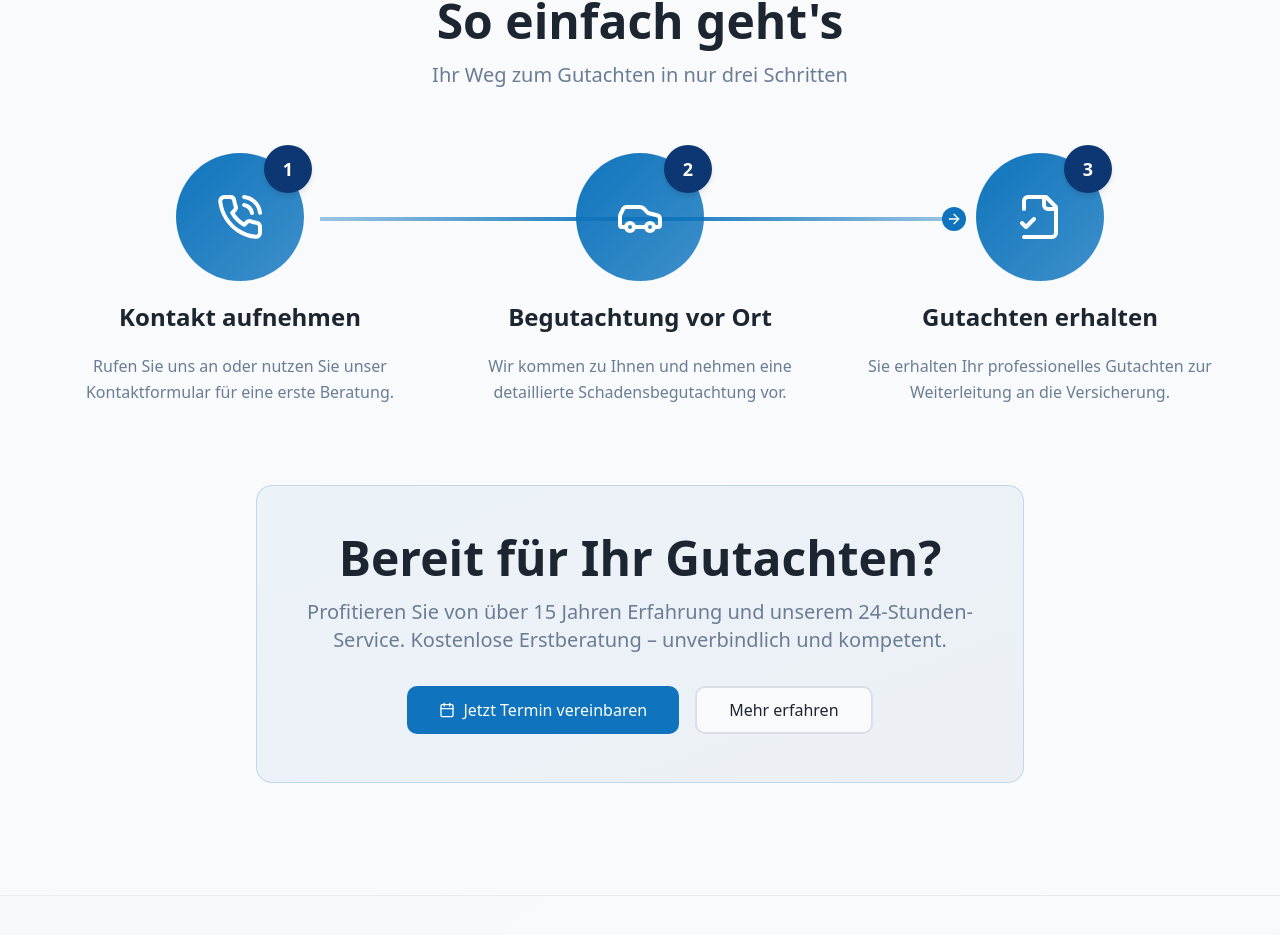
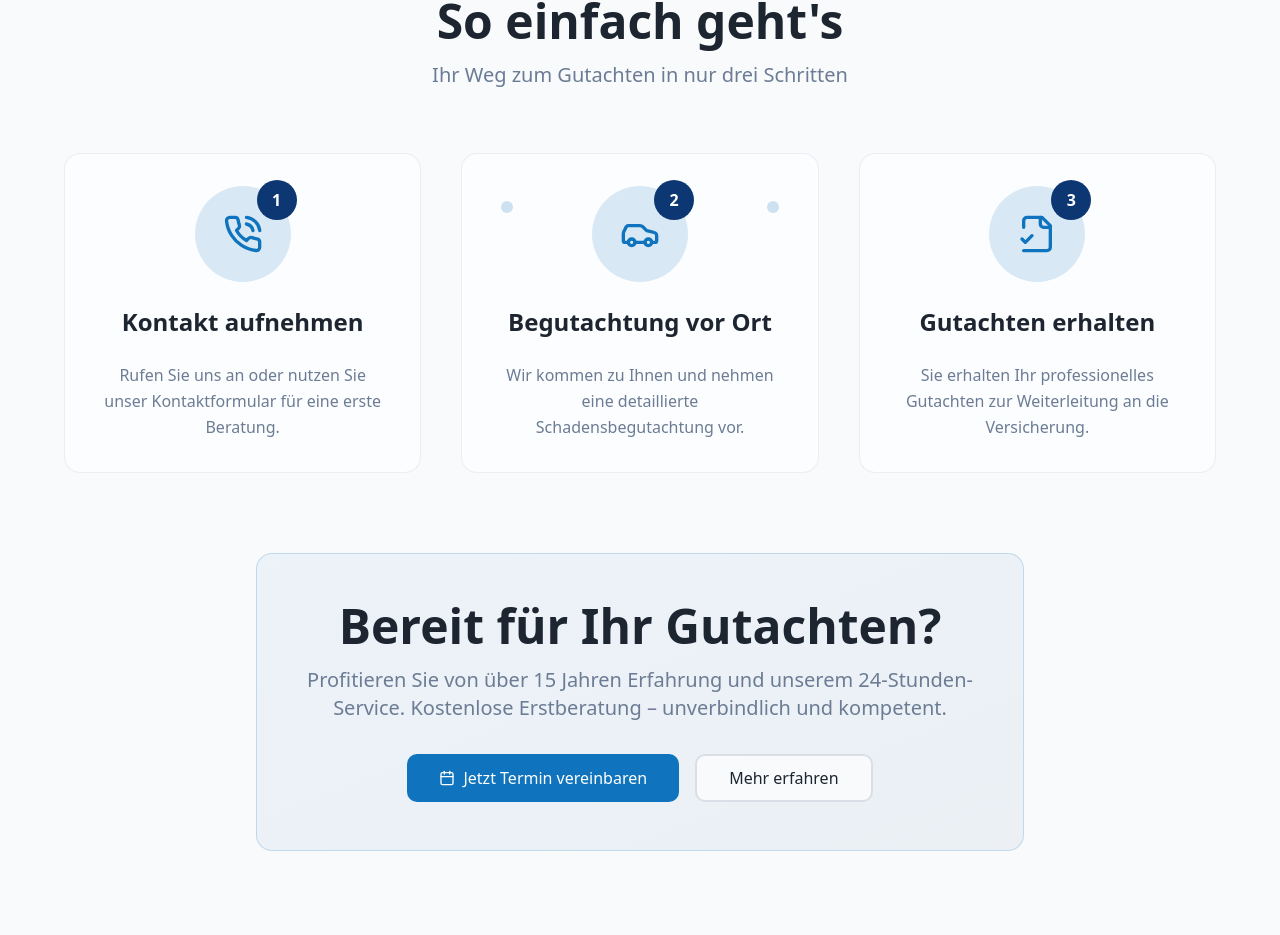
Before and after one commit to FatihK571/mainz-gutachter-hero, a React (Vite) app: page / in a window 1280 px wide. Shown: the part 2459-3394 px from the top of the page. Built offline with nearby package versions, Linux system fonts and the light colour scheme; the HTML template or start-up script is replaced by a standard one.

Commit message:
Refactor: Implement process timeline redesign

```diff
--- a/src/index.css
+++ b/src/index.css
@@ -307,31 +307,24 @@ All colors MUST be HSL.
 
   /* Process step component styles */
   .process-step-icon {
-    @apply w-32 h-32 mx-auto bg-gradient-to-br from-accent to-accent/80 rounded-full flex items-center justify-center shadow-[var(--shadow-lg)];
-    transition: all 0.3s cubic-bezier(0.4, 0, 0.2, 1);
+    @apply w-24 h-24 bg-accent/15 rounded-full flex items-center justify-center;
+    transition: all 0.3s ease;
   }
 
   .process-step-icon:hover {
-    @apply shadow-[var(--shadow-xl)] scale-105;
+    @apply bg-accent/25 scale-[1.03];
   }
 
   .process-step-badge {
-    @apply absolute -top-2 -right-2 w-12 h-12 bg-primary rounded-full flex items-center justify-center text-white font-bold shadow-md text-lg;
+    @apply absolute -top-1.5 -right-1.5 w-10 h-10 bg-primary rounded-full flex items-center justify-center text-white font-semibold text-base;
   }
 
-  .process-connector {
-    animation: connector-pulse 2s cubic-bezier(0.4, 0, 0.6, 1) infinite;
+  .process-step-card {
+    @apply relative bg-card/50 border border-border/50 rounded-2xl p-8 transition-all duration-300;
   }
 
-  @keyframes connector-pulse {
-    0%, 100% { opacity: 1; }
-    50% { opacity: 0.7; }
-  }
-
-  @media (prefers-reduced-motion: reduce) {
-    .process-connector {
-      animation: none;
-    }
+  .process-step-card:hover {
+    @apply border-accent/30 shadow-lg;
   }
 }
 
--- a/src/pages/Index.tsx
+++ b/src/pages/Index.tsx
@@ -1,6 +1,6 @@
 import { Button } from "@/components/ui/button";
 import { Header } from "@/components/Header";
-import { Phone, Shield, FileCheck, ClipboardList, BadgeEuro, FileText, Award, MapPin, Scale, Clock, MessageCircle, PhoneCall, Car, FileCheck2, Mail, Facebook, Instagram, Linkedin, Calendar, ArrowRight } from "lucide-react";
+import { Phone, Shield, FileCheck, ClipboardList, BadgeEuro, FileText, Award, MapPin, Scale, Clock, MessageCircle, PhoneCall, Car, FileCheck2, Mail, Facebook, Instagram, Linkedin, Calendar } from "lucide-react";
 import heroImage from "@/assets/hero-gutachter.jpg";
 import founderImage from "@/assets/founder-portrait.jpg";
 import { ContactForm } from "@/components/ContactForm";
@@ -239,96 +239,93 @@ const Index = () => {
 
           {/* Timeline */}
           <div className="relative">
-            {/* Horizontal Connector (desktop only) */}
-            <div
-              className="hidden lg:block absolute top-16 h-1 bg-gradient-to-r from-accent/40 via-accent to-accent/40 process-connector"
-              style={{ left: 'calc(16.66% + 4rem)', right: 'calc(16.66% + 4rem)' }}
-              aria-hidden="true"
+            <ol
+              className="grid lg:grid-cols-3 gap-8 lg:gap-10 list-none relative"
+              role="list"
+              aria-label="Drei-Schritte-Prozess"
             >
-              <div className="absolute -right-1.5 top-1/2 -translate-y-1/2 w-6 h-6 bg-accent rounded-full flex items-center justify-center">
-                <ArrowRight className="w-4 h-4 text-white" />
-              </div>
+              {/* Desktop: Dot connectors between steps */}
+              <div className="hidden lg:flex absolute top-12 left-0 right-0 justify-center items-center gap-[33%] px-[16.5%]" aria-hidden="true">
+                <div className="w-3 h-3 rounded-full bg-accent/40" />
+                <div className="w-3 h-3 rounded-full bg-accent/40" />
               </div>
 
-            {/* Vertical Connector (mobile/tablet only) */}
-            <div
-              className="lg:hidden absolute left-1/2 -translate-x-1/2 w-1 bg-gradient-to-b from-accent/40 via-accent to-accent/40"
-              style={{ top: '10rem', bottom: '10rem' }}
-              aria-hidden="true"
-            />
+              {/* Mobile: Connecting dots */}
+              <div className="lg:hidden absolute left-1/2 -translate-x-1/2 top-0 bottom-0 flex flex-col justify-evenly items-center pointer-events-none" aria-hidden="true">
+                <div className="w-2 h-2 rounded-full bg-accent/40" />
+                <div className="w-2 h-2 rounded-full bg-accent/40" />
+              </div>
 
-            <ol
-              className="grid lg:grid-cols-3 gap-12 relative list-none"
-              role="list"
-              aria-label="Gutachten-Prozess in drei Schritten"
-            >
               {/* Step 1 */}
               <li
-                className="text-center flex flex-col items-center space-y-5 focus-within:outline-none focus-within:ring-2 focus-within:ring-accent focus-within:ring-offset-4 rounded-lg p-4 -m-4 transition-all"
-                tabIndex={0}
+                className="process-step-card animate-fade-in text-center"
                 role="listitem"
                 aria-labelledby="step-1-title"
               >
-                <div className="relative inline-block">
+                <div className="flex flex-col items-center gap-6">
+                  <div className="relative">
                     <div className="process-step-icon">
-                    <PhoneCall className="w-12 h-12 text-white" aria-hidden="true" />
+                      <PhoneCall className="w-10 h-10 text-accent" aria-hidden="true" />
                     </div>
                     <div className="process-step-badge" aria-label="Schritt 1">
                       1
                     </div>
                   </div>
-                <h3 id="step-1-title" className="heading-3 text-foreground mb-3">
+                  <h3 id="step-1-title" className="heading-3 text-foreground">
                     Kontakt aufnehmen
                   </h3>
-                <p className="body text-muted-foreground leading-relaxed max-w-sm mx-auto">
+                  <p className="body text-muted-foreground leading-relaxed max-w-md">
                     Rufen Sie uns an oder nutzen Sie unser Kontaktformular für eine erste Beratung.
                   </p>
+                </div>
               </li>
 
               {/* Step 2 */}
               <li
-                className="text-center flex flex-col items-center space-y-5 focus-within:outline-none focus-within:ring-2 focus-within:ring-accent focus-within:ring-offset-4 rounded-lg p-4 -m-4 transition-all"
-                tabIndex={0}
+                className="process-step-card animate-fade-in delay-100 text-center"
                 role="listitem"
                 aria-labelledby="step-2-title"
               >
-                <div className="relative inline-block">
+                <div className="flex flex-col items-center gap-6">
+                  <div className="relative">
                     <div className="process-step-icon">
-                    <Car className="w-12 h-12 text-white" aria-hidden="true" />
+                      <Car className="w-10 h-10 text-accent" aria-hidden="true" />
                     </div>
                     <div className="process-step-badge" aria-label="Schritt 2">
                       2
                     </div>
                   </div>
-                <h3 id="step-2-title" className="heading-3 text-foreground mb-3">
+                  <h3 id="step-2-title" className="heading-3 text-foreground">
                     Begutachtung vor Ort
                   </h3>
-                <p className="body text-muted-foreground leading-relaxed max-w-sm mx-auto">
+                  <p className="body text-muted-foreground leading-relaxed max-w-md">
                     Wir kommen zu Ihnen und nehmen eine detaillierte Schadensbegutachtung vor.
                   </p>
+                </div>
               </li>
 
               {/* Step 3 */}
               <li
-                className="text-center flex flex-col items-center space-y-5 focus-within:outline-none focus-within:ring-2 focus-within:ring-accent focus-within:ring-offset-4 rounded-lg p-4 -m-4 transition-all"
-                tabIndex={0}
+                className="process-step-card animate-fade-in delay-200 text-center"
                 role="listitem"
                 aria-labelledby="step-3-title"
               >
-                <div className="relative inline-block">
+                <div className="flex flex-col items-center gap-6">
+                  <div className="relative">
                     <div className="process-step-icon">
-                    <FileCheck2 className="w-12 h-12 text-white" aria-hidden="true" />
+                      <FileCheck2 className="w-10 h-10 text-accent" aria-hidden="true" />
                     </div>
                     <div className="process-step-badge" aria-label="Schritt 3">
                       3
                     </div>
                   </div>
-                <h3 id="step-3-title" className="heading-3 text-foreground mb-3">
+                  <h3 id="step-3-title" className="heading-3 text-foreground">
                     Gutachten erhalten
                   </h3>
-                <p className="body text-muted-foreground leading-relaxed max-w-sm mx-auto">
+                  <p className="body text-muted-foreground leading-relaxed max-w-md">
                     Sie erhalten Ihr professionelles Gutachten zur Weiterleitung an die Versicherung.
                   </p>
+                </div>
               </li>
             </ol>
           </div>
```
Lines whose indentation alone changed are shown as unchanged.
